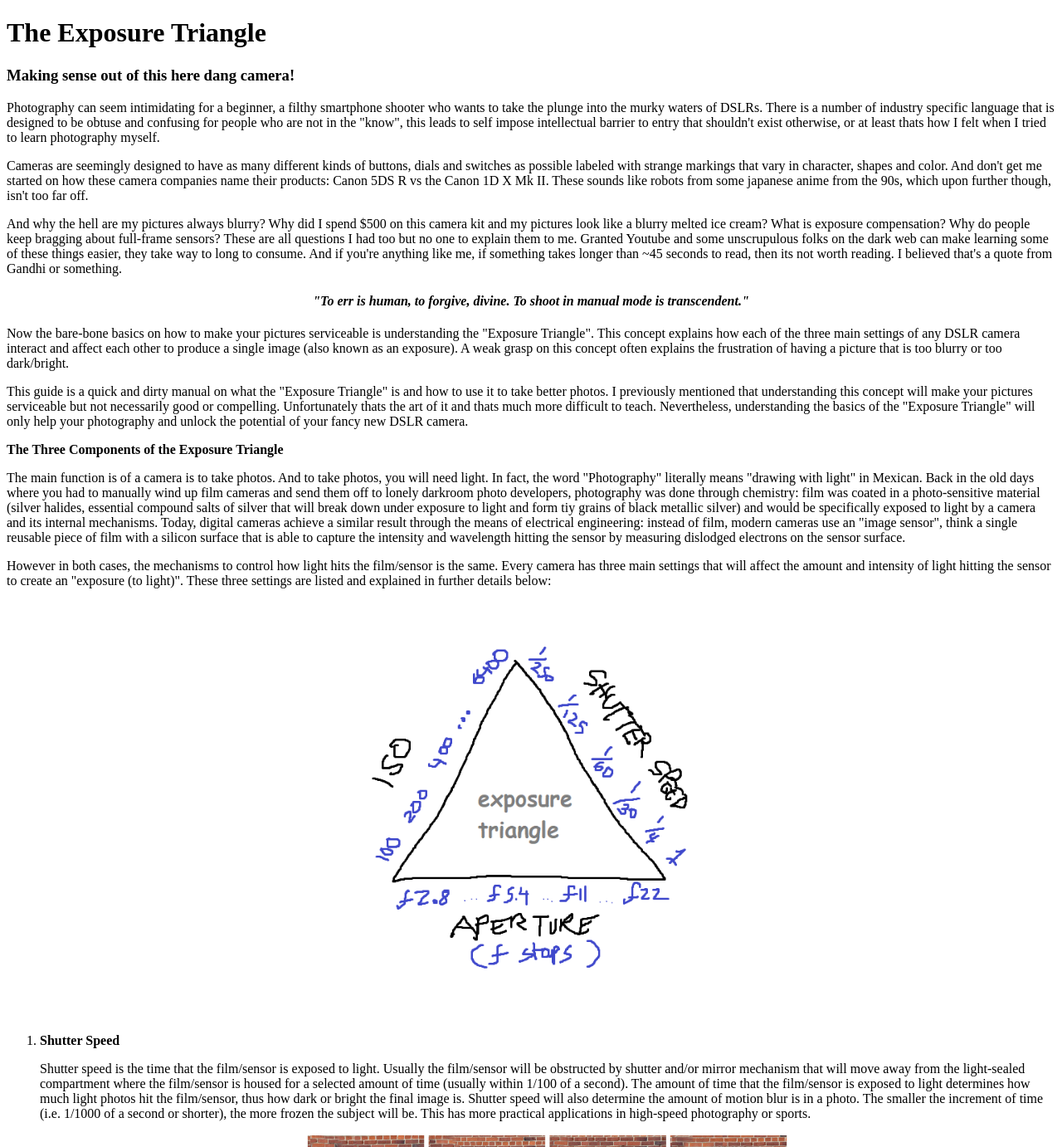
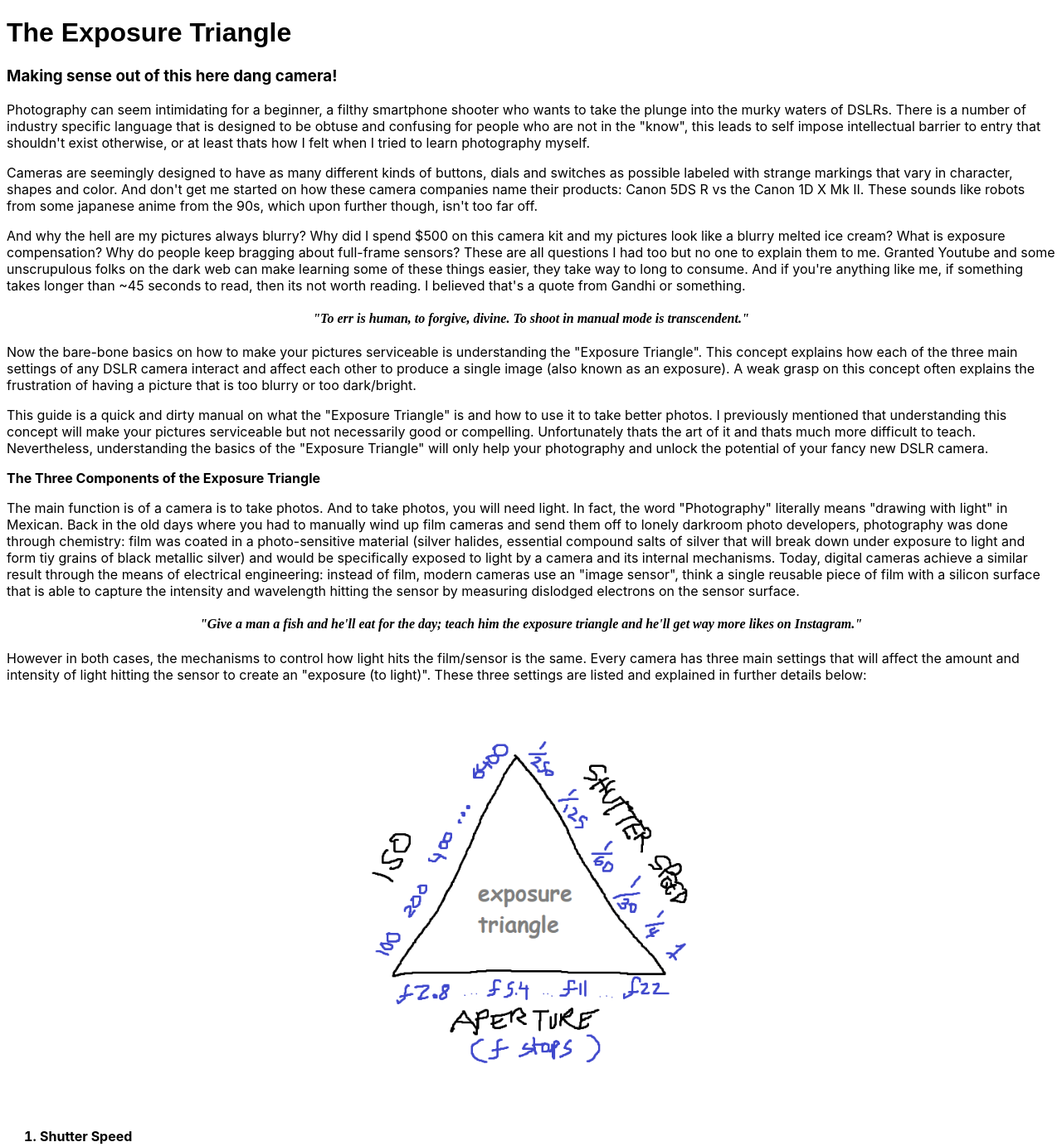
Before and after one commit to davidhooo/assignment4, a plain HTML site: page index.html in a window 1280 px wide. Shown: the top 1382 px of the page at 83% size. Drawn offline with Linux system fonts and the light colour scheme.

Commit message:
change font with styles.css

```diff
--- a/index.html
+++ b/index.html
@@ -4,6 +4,10 @@
   <head>
     <title>The Exposure Triangle</title>
     <link rel="stylesheet" type="text/css" href="styles.css" />
+    <link
+      href="https://fonts.googleapis.com/css2?family=Lora:wght@500&amp;display=swap"
+      rel="stylesheet"
+    />
   </head>
 
   <body>
@@ -36,6 +40,7 @@
       like me, if something takes longer than ~45 seconds to read, then its not worth reading. I
       believed that's a quote from Gandhi or something.
     </p>
+
     <!-- <p class="centerimage">
       <img src="images/gandhi.jpg" alt="gandhi" width="400" height="512" />
     </p> -->
@@ -59,7 +64,7 @@
       DSLR camera.
     </p>
 
-    <div><b>The Three Components of the Exposure Triangle</b></div>
+    <div>The Three Components of the Exposure Triangle</div>
     <p>
       The main function is of a camera is to take photos. And to take photos, you will need light.
       In fact, the word "Photography" literally means "drawing with light" in Mexican. Back in the
@@ -73,6 +78,12 @@
       able to capture the intensity and wavelength hitting the sensor by measuring dislodged
       electrons on the sensor surface.
     </p>
+
+    <h4>
+      "Give a man a fish and he'll eat for the day; teach him the exposure triangle and he'll get
+      way more likes on Instagram."
+    </h4>
+
     <p>
       However in both cases, the mechanisms to control how light hits the film/sensor is the same.
       Every camera has three main settings that will affect the amount and intensity of light
@@ -99,7 +110,7 @@
     </p> -->
 
     <ol>
-      <li><b>Shutter Speed</b></li>
+      <li>Shutter Speed</li>
       <p>
         Shutter speed is the time that the film/sensor is exposed to light. Usually the film/sensor
         will be obstructed by shutter and/or mirror mechanism that will move away from the
@@ -113,7 +124,7 @@
       <p class="centerimage">
         <img src="images/shutter_speed_example.jpg" alt="shutter_speed_example" />
       </p>
-      <li><b>Aperture</b></li>
+      <li>Aperture</li>
       <p>
         Aperture is the iris mechanism within a lense that is attached to a camera. This setting
         determines the size of hole that lets in light to hit the film/sensor. This setting is
@@ -128,7 +139,7 @@
       <p class="centerimage">
         <img src="images/aperture_example.jpg" alt="aperture_example" width="600" height="300" />
       </p>
-      <li><b>ISO</b></li>
+      <li>ISO</li>
       <p>
         ISO can be thought of as how sensitive the film/sensor is to incoming light photos. On film,
         ISO refers the the <em>International Standardization Organization</em> system that governs
@@ -150,7 +161,6 @@
 
     <!-- <h4>"Shutter Speed, Aperture, ISO: These are the settings I should always know!"</h4> -->
 
-    <footer></footer>
-    Apache 2.4.2: Bing Bing Studios &copy;
+    <footer>Apache 2.4.2: Bing Bing Studios &copy;</footer>
   </body>
 </html>
--- a/styles.css
+++ b/styles.css
@@ -1,3 +1,12 @@
+h1 {
+  font-family: Arial, Helvetica, sans-serif;
+}
+
+h3 {
+  font-family: -apple-system, BlinkMacSystemFont, "Segoe UI", Roboto, Oxygen, Ubuntu, Cantarell,
+    "Open Sans", "Helvetica Neue", sans-serif;
+}
+
 h4 {
   text-align: center;
   font-style: italic;
@@ -11,3 +20,28 @@ img {
 .centerimage {
   text-align: center;
 }
+
+p {
+  font-family: -apple-system, BlinkMacSystemFont, "Segoe UI", Roboto, Oxygen, Ubuntu, Cantarell,
+    "Open Sans", "Helvetica Neue", sans-serif;
+}
+
+div {
+  font-weight: bold;
+  font-family: -apple-system, BlinkMacSystemFont, "Segoe UI", Roboto, Oxygen, Ubuntu, Cantarell,
+    "Open Sans", "Helvetica Neue", sans-serif;
+}
+
+li {
+  font-weight: bold;
+  font-family: -apple-system, BlinkMacSystemFont, "Segoe UI", Roboto, Oxygen, Ubuntu, Cantarell,
+    "Open Sans", "Helvetica Neue", sans-serif;
+}
+
+footer {
+  text-align: right;
+  padding-left: 10px;
+  padding-bottom: 10px;
+  font-family: -apple-system, BlinkMacSystemFont, "Segoe UI", Roboto, Oxygen, Ubuntu, Cantarell,
+    "Open Sans", "Helvetica Neue", sans-serif;
+}
```
